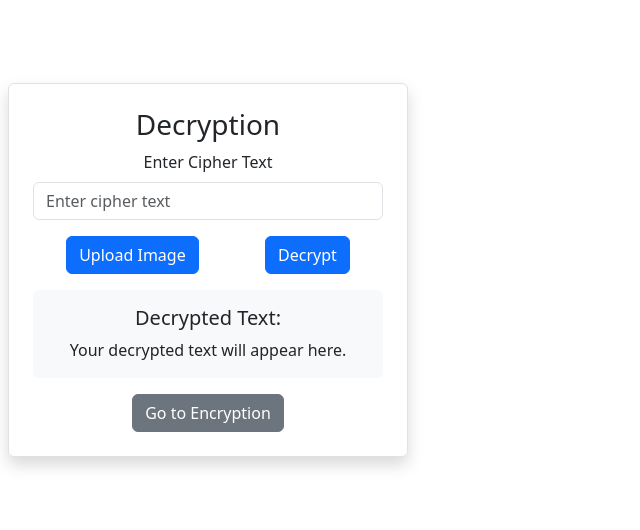
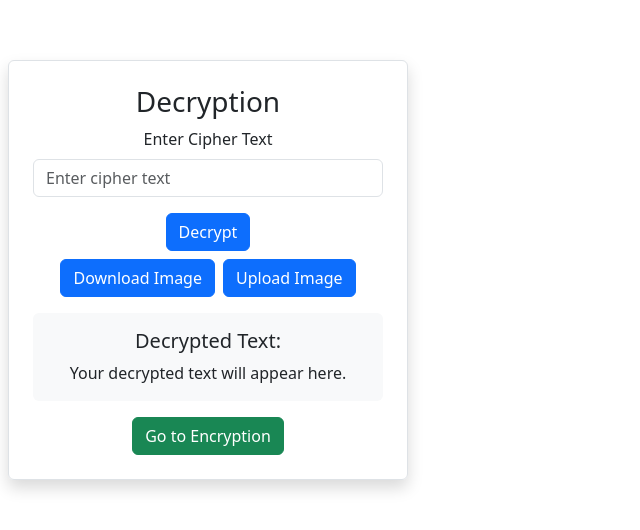
Before and after one commit to GopikaChandranAJ/Fr-prjt, a React (Vite) app: page /decrypt in a window 1280 px wide. Shown: the part 130-660 px from the top of the page, without its empty margins (0-640 px from the left). Built offline with nearby package versions, Linux system fonts and the light colour scheme.

Commit message:
Update Decrypt.jsx

```diff
--- a/src/Decrypt.jsx
+++ b/src/Decrypt.jsx
@@ -40,15 +40,21 @@ const Decrypt = () => {
                             placeholder="Enter cipher text"
                         />
                     </div>
-                    <div className="d-flex justify-content-around mb-3">
-                        <button className="btn btn-primary" onClick={handleUploadImage}>Upload Image</button>
-                        <button className="btn btn-primary" onClick={handleDecrypt}>Decrypt</button>
+                    <div className="d-flex flex-column align-items-center mb-3">
+                    {/* Encrypt Button */}
+                    <button className="btn btn-primary mb-2">Decrypt</button>
+
+                        {/* Secondary Buttons */}
+                        <div className="d-flex justify-content-center gap-2">
+                        <button className="btn btn-primary">Download Image</button>
+                        <button className="btn btn-primary">Upload Image</button>
+                        </div>
                     </div>
                     <div className="bg-light p-3 rounded">
                         <h5>Decrypted Text:</h5>
                         {decryptedText || 'Your decrypted text will appear here.'}
                     </div>
-                    <Link to="/" className="btn btn-secondary mt-3">Go to Encryption</Link>
+                    <Link to="/" className="btn btn-success mt-3">Go to Encryption</Link>
                 </div>
             </div>
         </div>
```
